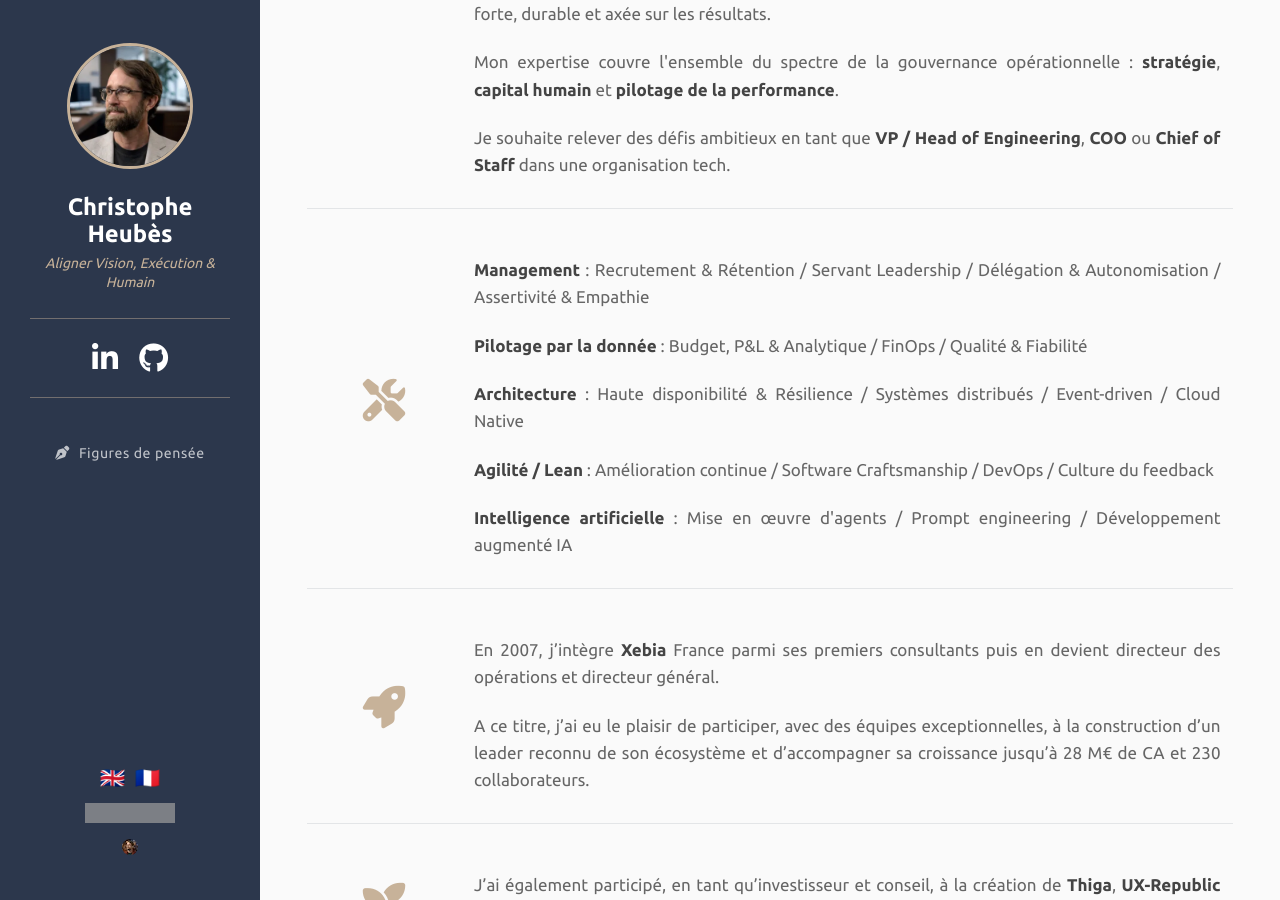
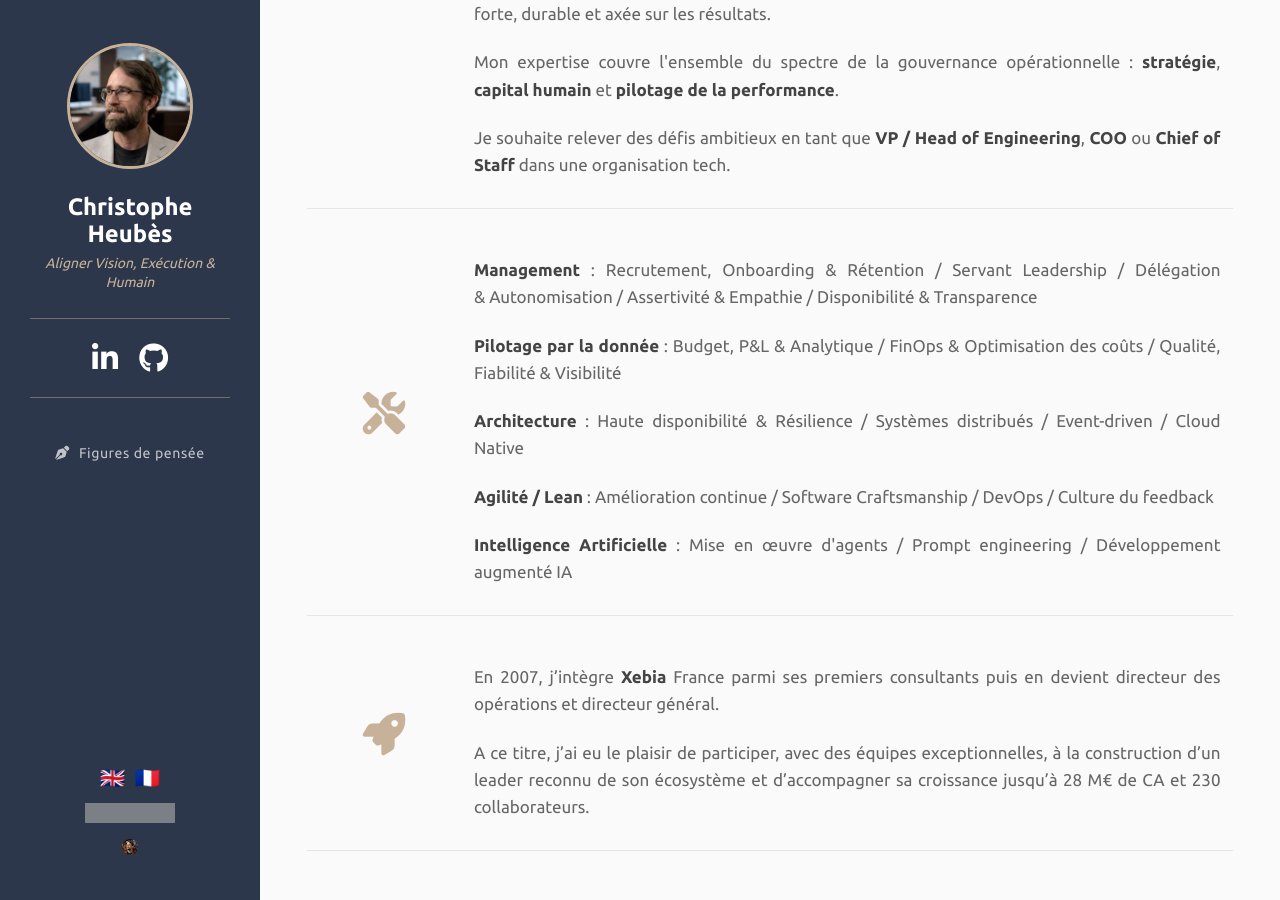
Before and after one commit to cheubes/christophe.heubes.com, a Jekyll site: the page built from index.html, in a window 1280 px wide and 900 px high, scrolled down 433 px. Built offline with Jekyll 4.4.1, drawn with Linux system fonts in a browser that asks for light colours; nearby versions of some CDN libraries; grey boxes are pictures that could not be loaded.

Commit message:
Updated About skills

```diff
--- a/index-en.html
+++ b/index-en.html
@@ -19,7 +19,7 @@
 section-resume: Experience
 
 about-intro: <p>With a background in engineering and <strong>technical architecture</strong>, coupled with extensive experience as a <strong>COO</strong>, <strong>I structure technology organizations</strong> to drive sustainable and ambitious growth.</p><p>I have orchestrated the <strong>scaling of organizations</strong> from 50 to over 230 engineers and tech experts. I implement robust <strong>governance frameworks</strong> integrating process optimization, KPIs, and financial steering. This ensures <strong>predictable, high-performance execution</strong> while keeping quality and Software Craftsmanship at the core of delivery.</p><p> I have led communities of up to 25 managers and multidisciplinary executive teams, fostering agile ecosystems centered on autonomy and co-construction. As a dedicated <strong>Servant Leader</strong>, I unite teams around a resilient, high-standard <strong>engineering culture</strong> focused on results.</p><p>My expertise spans the full spectrum of operational governance&#58; <strong>strategy</strong>, <strong>human capital</strong> and <strong>performance management</strong>.</p><p>I am looking to take on ambitious challenges as a <strong>VP / Head of Engineering</strong>, <strong>COO</strong> or <strong>Chief of Staff</strong> within a technology organization.</p>
-about-skills: <p><strong>Management</strong>&#58; Hiring &amp;&nbsp;Retention&nbsp;/ Servant Leadership&nbsp;/ Delegation &amp;&nbsp;Empowerment&nbsp;/ Assertiveness &amp;&nbsp;Empathy</p><p><strong>Data-driven Steering</strong>&#58; Budget, P&amp;L &amp;&nbsp;Analytics&nbsp;/ FinOps&nbsp;/ Quality &amp;&nbsp;Reliability</p><p><strong>Architecture</strong>&#58; High Availability &amp;&nbsp;Resilience&nbsp;/ Distributed Systems&nbsp;/ Event-driven&nbsp;/ Cloud Native</p><p><strong>Agility&nbsp;/ Lean</strong>&#58; Continuous Improvement&nbsp;/ Software Craftsmanship&nbsp;/ DevOps&nbsp;/ Feedback Culture</p><p><strong>Artificial Intelligence</strong>&#58; Agentic AI implementation&nbsp;/ Prompt engineering&nbsp;/ AI-augmented development</p>
+about-skills: <p><strong>Management</strong>&#58; Recruitment, Onboarding &amp;&nbsp;Retention&nbsp;/ Servant Leadership&nbsp;/ Delegation &amp;&nbsp;Empowerment&nbsp;/ Assertiveness &amp;&nbsp;Empathy&nbsp;/ Availability &amp;&nbsp;Transparency</p><p><strong>Data-driven Steering</strong>&#58; Budget, P&amp;L &amp;&nbsp;Analytics&nbsp;/ FinOps &amp;&nbsp;Cost Optimization&nbsp;/ Quality, Reliability &amp;&nbsp;Visibility</p><p><strong>Architecture</strong>&#58; High Availability &amp;&nbsp;Resilience&nbsp;/ Distributed Systems&nbsp;/ Event-driven&nbsp;/ Cloud Native</p><p><strong>Agility&nbsp;/ Lean</strong>&#58; Continuous Improvement&nbsp;/ Software Craftsmanship&nbsp;/ DevOps&nbsp;/ Feedback Culture</p><p><strong>Artificial Intelligence</strong>&#58; Agentic AI implementation&nbsp;/ Prompt engineering&nbsp;/ AI-augmented development</p>
 about-xebia: <p>In 2007, I joined <strong>Xebia</strong> France among its first consultants and then became its COO and Managing Director.</p><p>As such, I had the pleasure to participate, with exceptional teams, in building a recognized leader in its ecosystem and to support its growth up to €28M revenues and 230 employees.</p>
 about-invest: <p>As investor and advisor, I was also involved in the creation of <strong>Thiga</strong>, <strong>UX-Republic</strong> and <strong>WeScale</strong>, three consulting and services companies recognized as thought leaders in their respective fields.</p>
 
--- a/index.html
+++ b/index.html
@@ -19,7 +19,7 @@
 section-resume: Parcours
 
 about-intro: <p>Ingénieur de formation, <strong>architecte technique</strong> et <strong>directeur des opérations</strong> aguerri, <strong>je structure les organisations tech</strong> au service d'une croissance saine et ambitieuse.</p><p>J'ai orchestré le <strong>passage à l'échelle</strong> d'une organisation de 50 à plus de 230 ingénieurs et experts tech. Je déploie des <strong>cadres de gouvernance</strong> solides alliant optimisation des processus, KPIs et pilotage financier. Je garantis ainsi une <strong>exécution prévisible</strong> et performante tout en plaçant la qualité et le craftsmanship au cœur du delivery.</p><p>J'ai animé des communautés allant jusqu'à 25 managers et des équipes de direction pluridisciplinaires en pilotant des écosystèmes agiles centrés sur l'autonomie et la co-construction. <strong>Servant Leader</strong> convaincu, je fédère les équipes autour d'une <strong>culture d'ingénierie</strong> forte, durable et axée sur les résultats.</p><p>Mon expertise couvre l'ensemble du spectre de la gouvernance opérationnelle&nbsp;&#58; <strong>stratégie</strong>, <strong>capital humain</strong> et <strong>pilotage de la performance</strong>.</p><p>Je souhaite relever des défis ambitieux en tant que <strong>VP / Head of Engineering</strong>, <strong>COO</strong> ou <strong>Chief of Staff</strong> dans une organisation tech.</p>
-about-skills: <p><strong>Management</strong>&nbsp;&#58; Recrutement &amp;&nbsp;Rétention&nbsp;/ Servant Leadership&nbsp;/ Délégation &amp;&nbsp;Autonomisation&nbsp;/ Assertivité &amp;&nbsp;Empathie</p><p><strong>Pilotage par la donnée</strong>&nbsp;&#58; Budget, P&amp;L &amp;&nbsp;Analytique&nbsp;/ FinOps&nbsp;/ Qualité &amp;&nbsp;Fiabilité</p><p><strong>Architecture</strong>&nbsp;&#58; Haute disponibilité &amp;&nbsp;Résilience&nbsp;/ Systèmes distribués&nbsp;/ Event-driven&nbsp;/ Cloud Native</p><p><strong>Agilité&nbsp;/ Lean</strong>&nbsp;&#58; Amélioration continue&nbsp;/ Software Craftsmanship&nbsp;/ DevOps&nbsp;/ Culture du feedback</p><p><strong>Intelligence artificielle</strong>&nbsp;&#58; Mise en œuvre d'agents&nbsp;/ Prompt engineering&nbsp;/ Développement augmenté IA</p>
+about-skills: <p><strong>Management</strong>&nbsp;&#58; Recrutement, Onboarding &amp;&nbsp;Rétention&nbsp;/ Servant Leadership&nbsp;/ Délégation &amp;&nbsp;Autonomisation&nbsp;/ Assertivité &amp;&nbsp;Empathie&nbsp;/ Disponibilité &amp;&nbsp;Transparence</p><p><strong>Pilotage par la donnée</strong>&nbsp;&#58; Budget, P&amp;L &amp;&nbsp;Analytique&nbsp;/ FinOps &amp;&nbsp;Optimisation des coûts&nbsp;/ Qualité, Fiabilité &amp;&nbsp;Visibilité</p><p><strong>Architecture</strong>&nbsp;&#58; Haute disponibilité &amp;&nbsp;Résilience&nbsp;/ Systèmes distribués&nbsp;/ Event-driven&nbsp;/ Cloud Native</p><p><strong>Agilité&nbsp;/ Lean</strong>&nbsp;&#58; Amélioration continue&nbsp;/ Software Craftsmanship&nbsp;/ DevOps&nbsp;/ Culture du feedback</p><p><strong>Intelligence Artificielle</strong>&nbsp;&#58; Mise en œuvre d'agents&nbsp;/ Prompt engineering&nbsp;/ Développement augmenté IA</p>
 about-xebia: <p>En 2007, j’intègre <strong>Xebia</strong> France parmi ses premiers consultants puis en devient directeur des opérations et directeur général.</p><p>A ce titre, j’ai eu le plaisir de participer, avec des équipes exceptionnelles, à la construction d’un leader reconnu de son écosystème et d’accompagner sa croissance jusqu’à 28&nbsp;M€ de CA et 230 collaborateurs.</p>
 about-invest: <p>J’ai également participé, en tant qu’investisseur et conseil, à la création de <strong>Thiga</strong>, <strong>UX-Republic</strong> et <strong>WeScale</strong>, trois sociétés de conseil et services reconnues comme leaders de pensée dans leurs secteurs respectifs.</p>
 
```
